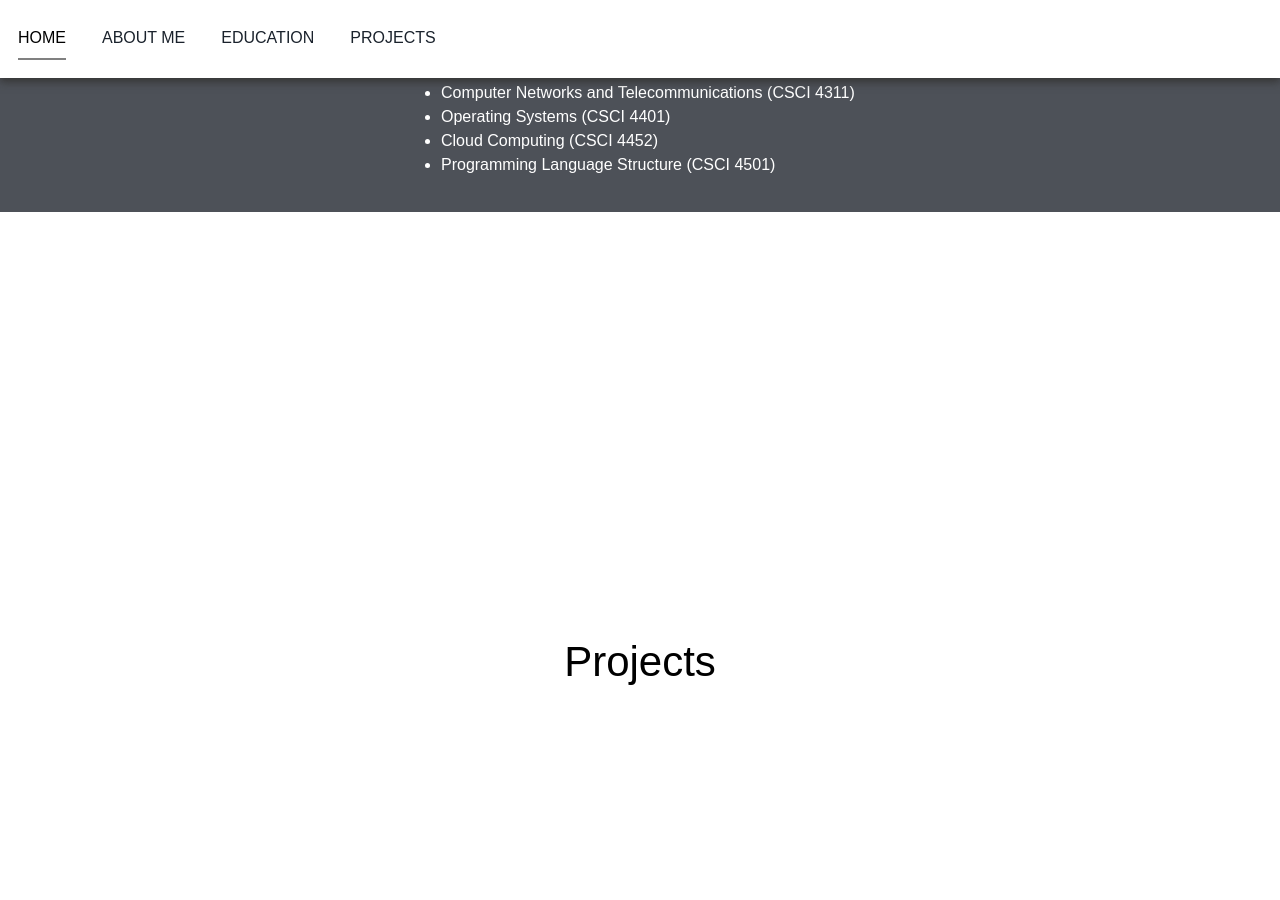
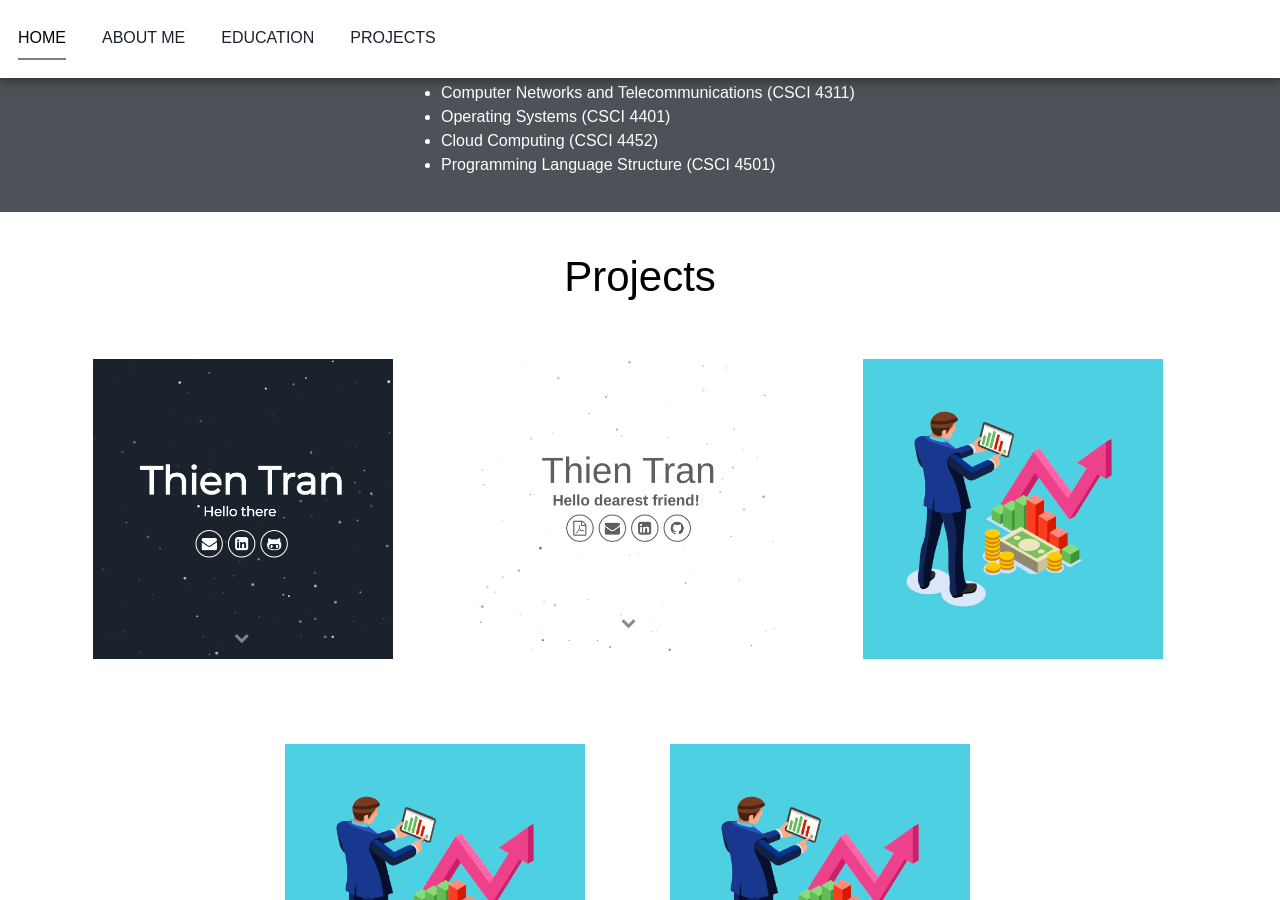
Before and after one commit to Continuiti/personal-website-v2, a Jekyll site: the page built from index.html, in a window 1280 px wide and 900 px high, scrolled down 2564 px. Built offline with Jekyll 4.4.1, drawn with Linux system fonts in a browser that asks for light colours.

Commit message:
Started projects section

```diff
--- /dev/null
+++ b/_includes/project_sportsbet.html
@@ -0,0 +1,3 @@
+<div class="project-box">
+    <img class="project-img" src="assets/img/project_sportsbet.png">
+</div>
--- /dev/null
+++ b/_includes/project_website_v1.html
@@ -0,0 +1,3 @@
+<div class="project-box">
+    <img class="project-img" src="assets/img/project_website_v1.png">
+</div>
--- /dev/null
+++ b/_includes/project_website_v2.html
@@ -0,0 +1,3 @@
+<div class="project-box">
+    <img class="project-img" src="assets/img/project_website_v2.png">
+</div>
--- a/_includes/projects.html
+++ b/_includes/projects.html
@@ -1 +1,8 @@
 <h1 class="section-title">Projects</h1>
+<div class="project-list">
+{% include project_website_v1.html %}
+{% include project_website_v2.html %}
+{% include project_sportsbet.html %}
+{% include project_sportsbet.html %}
+{% include project_sportsbet.html %}
+</div>
--- a/assets/css/main.css
+++ b/assets/css/main.css
@@ -329,3 +329,25 @@ section {
 .courses li{
 	line-height: 1.5;
 }
+
+
+
+/*------------------------*/
+/*--------ABOUT ME--------*/
+/*------------------------*/
+.project-list{
+	display: flex;
+	flex-wrap: wrap;
+	justify-content: center;
+}
+
+.project-box{
+	width: 325px;
+	height: 325px;
+	margin: 30px;
+}
+
+.project-img{
+	width: 300px;
+	height: 300px;
+}
```
Also changed, not shown: assets/img/project_sportsbet.png (added), assets/img/project_website_v1.png (added), assets/img/project_website_v2.png (added).
